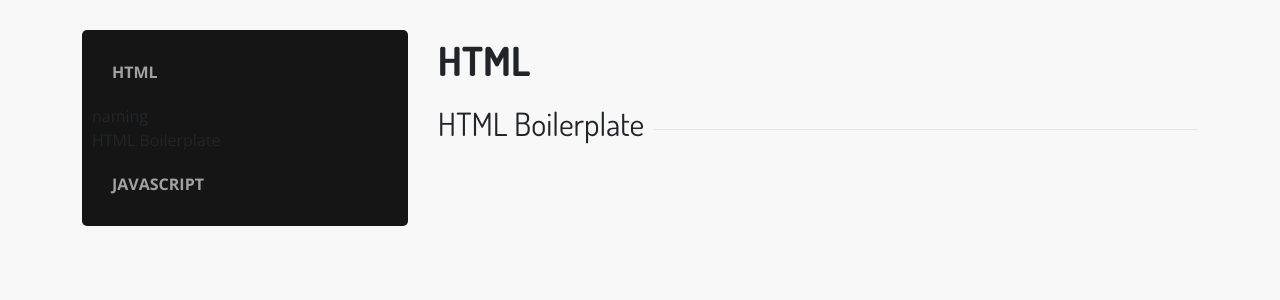
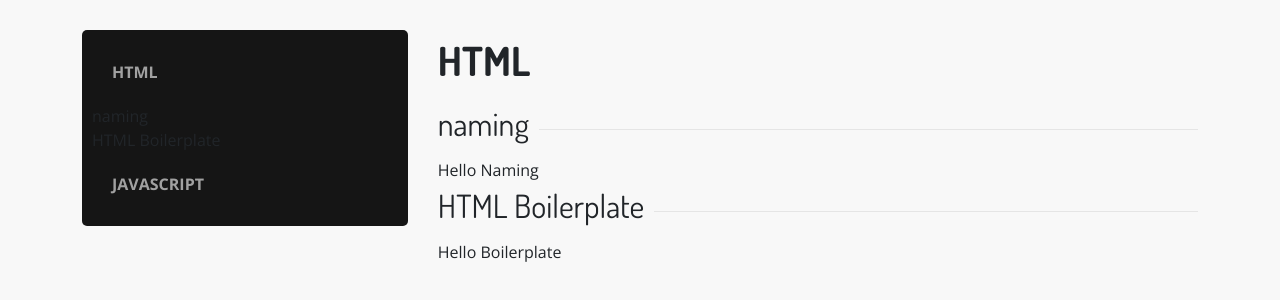
Before and after one commit to renodor/react-cheatsheet, a React app: page /html in a window 1280 px wide. Shown: the top 300 px of the page. Built offline with nearby package versions, Linux system fonts and the light colour scheme.

Commit message:
Add sub sections dynamic content

```diff
--- /dev/null
+++ b/src/components/html_sub_sections.jsx
@@ -0,0 +1,17 @@
+import React from 'react';
+
+const HtmlSubSections = (props) => {
+  switch (props.subSectionName) {
+    case 'naming': {
+      return <div>Hello Naming</div>;
+    }
+    case 'HTML Boilerplate': {
+      return <div>Hello Boilerplate</div>;
+    }
+    default: {
+      return 'nada';
+    }
+  }
+};
+
+export default HtmlSubSections;
--- a/src/containers/html.jsx
+++ b/src/containers/html.jsx
@@ -3,18 +3,14 @@ import { bindActionCreators } from 'redux';
 import { connect } from 'react-redux';
 import { fetchSubSections } from '../actions/index';
 
+import SubSections from './sub_sections';
+
 class Html extends Component {
-  componentWillMount() {
-    this.props.fetchSubSections(this.props.sectionName);
-  }
-
   render() {
     return (
-      <div className="html-container">
+      <div className={`${this.props.sectionName}-container`}>
         <h1>{this.props.sectionName}</h1>
-        <div className="sub-section" id="html-naming">
-          <h2 className="sub-section-title">{this.props.subSections[1]}</h2>
-        </div>
+        <SubSections sectionName={this.props.sectionName} />
       </div>
     );
   }
--- /dev/null
+++ b/src/containers/sub_sections.jsx
@@ -0,0 +1,38 @@
+import React, { Component } from 'react';
+import { bindActionCreators } from 'redux';
+import { connect } from 'react-redux';
+import { fetchSubSections } from '../actions/index';
+
+import HtmlSubSections from '../components/html_sub_sections';
+
+class SubSections extends Component {
+  componentWillMount() {
+    this.props.fetchSubSections(this.props.sectionName);
+  }
+
+  render() {
+    const subSections = Array.from(this.props.subSections);
+    return (
+      subSections.map((subSection) => {
+        return (
+          <div key={subSection} id={`${this.props.sectionName}-${subSection}`}>
+            <h2 className="section-title">{subSection}</h2>
+            <div><HtmlSubSections subSectionName={subSection} /></div>
+          </div>
+        );
+      })
+    );
+  }
+}
+
+function mapStateToProps(state) {
+  return {
+    subSections: state.subSections,
+  };
+}
+
+function mapDispatchToProps(dispatch) {
+  return bindActionCreators({ fetchSubSections }, dispatch);
+}
+
+export default connect(mapStateToProps, mapDispatchToProps)(SubSections);
--- a/src/index.jsx
+++ b/src/index.jsx
@@ -15,7 +15,7 @@ import '../assets/stylesheets/old-style.css';
 import '../assets/stylesheets/application.scss';
 
 import sectionsReducer from './reducers/sections_reducer';
-import SubsectionsReducer from './reducers/sub_sections_reducer';
+import subsectionsReducer from './reducers/sub_sections_reducer';
 
 // const identityReducer = (state = null) => state;
 
@@ -27,7 +27,7 @@ const initialState = {
 // State and reducers
 const reducers = combineReducers({
   sections: sectionsReducer,
-  subSections: SubsectionsReducer
+  subSections: subsectionsReducer
 });
 
 // Middlewares
```
